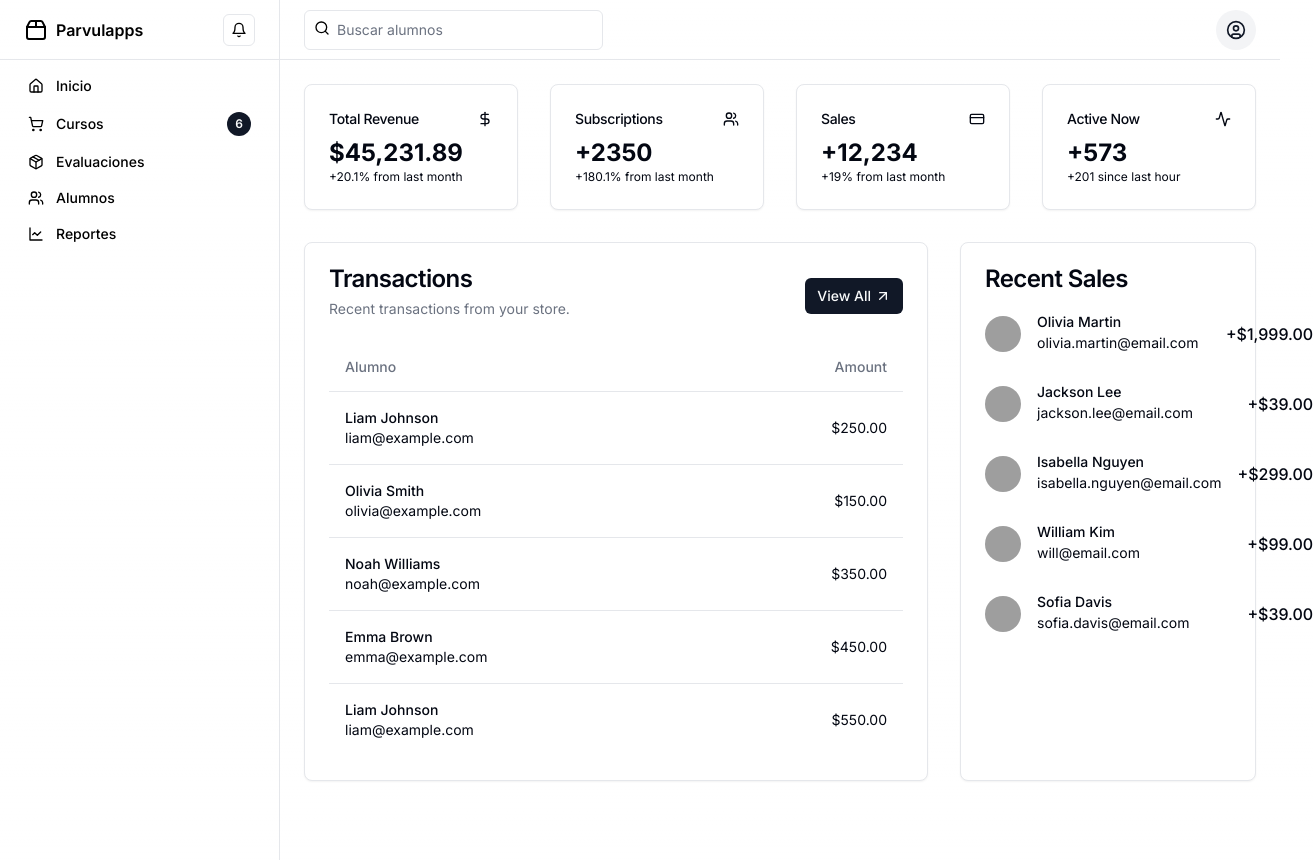
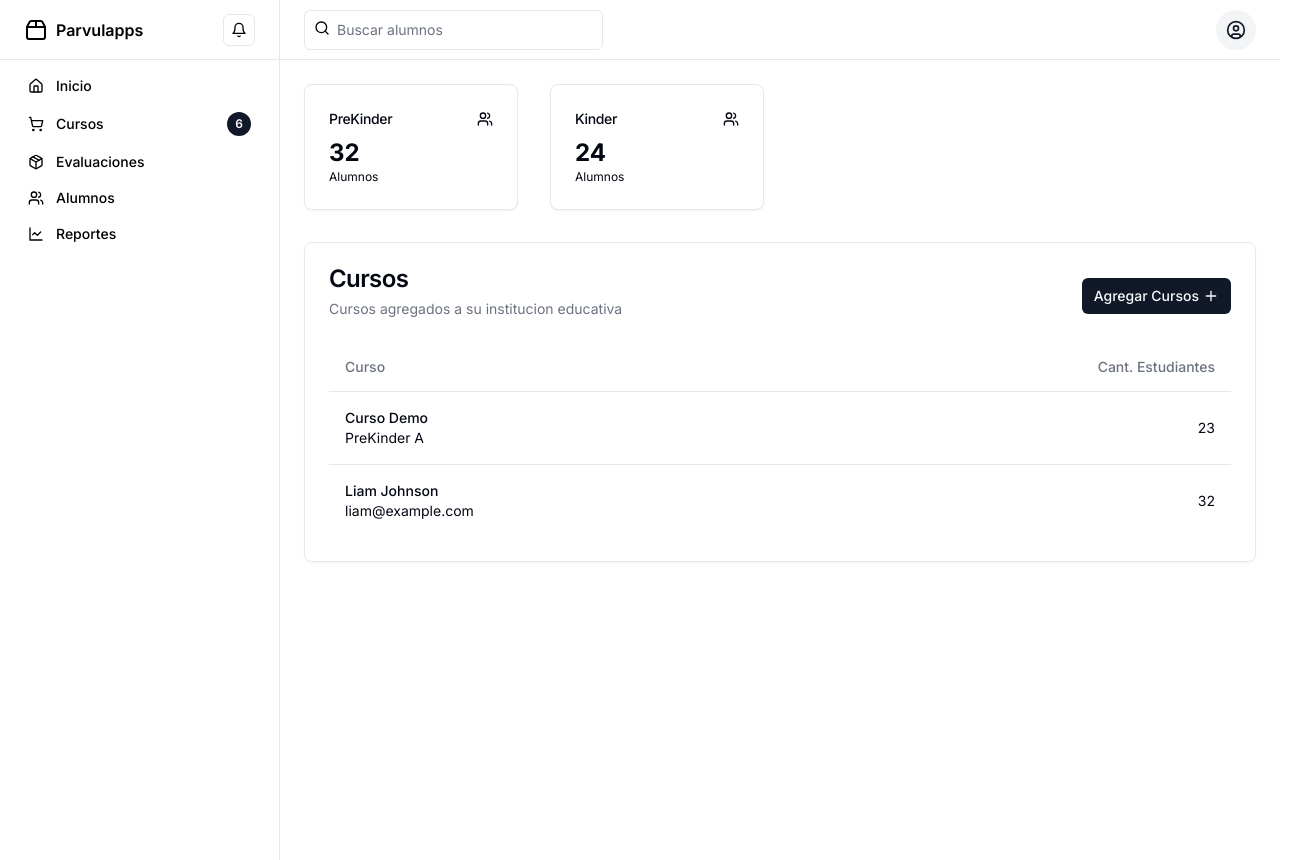
Before and after one commit to camunoz2/parvulapps2, a Next.js app: page /dashboard/cursos in a window 1280 px wide. Shown: the whole page, 1313 px wide, since content can reach past the window. Built offline with nearby package versions, Linux system fonts and the light colour scheme; grey boxes are pictures that could not be loaded.

Commit message:
added "cursos" layout

```diff
--- a/src/app/dashboard/cursos/page.tsx
+++ b/src/app/dashboard/cursos/page.tsx
@@ -1,11 +1,5 @@
 import Link from "next/link";
-import {
-	Activity,
-	ArrowUpRight,
-	CreditCard,
-	DollarSign,
-	Users,
-} from "lucide-react";
+import { ArrowUpRight, Users, Plus } from "lucide-react";
 
 import { Avatar, AvatarFallback, AvatarImage } from "@/components/ui/avatar";
 import { Badge } from "@/components/ui/badge";
@@ -33,70 +27,37 @@ export default function Courses() {
 				<div className="grid gap-4 md:grid-cols-2 md:gap-8 lg:grid-cols-4">
 					<Card>
 						<CardHeader className="flex flex-row items-center justify-between space-y-0 pb-2">
-							<CardTitle className="text-sm font-medium">
-								Total Revenue
-							</CardTitle>
-							<DollarSign className="h-4 w-4 text-muted-foreground" />
+							<CardTitle className="text-sm font-medium">PreKinder</CardTitle>
+							<Users className="h-4 w-4 text-muted-foreground" />
 						</CardHeader>
 						<CardContent>
-							<div className="text-2xl font-bold">$45,231.89</div>
-							<p className="text-xs text-muted-foreground">
-								+20.1% from last month
-							</p>
+							<div className="text-2xl font-bold">32</div>
+							<p className="text-xs text-muted-foreground">Alumnos</p>
 						</CardContent>
 					</Card>
 					<Card>
 						<CardHeader className="flex flex-row items-center justify-between space-y-0 pb-2">
-							<CardTitle className="text-sm font-medium">
-								Subscriptions
-							</CardTitle>
+							<CardTitle className="text-sm font-medium">Kinder</CardTitle>
 							<Users className="h-4 w-4 text-muted-foreground" />
 						</CardHeader>
 						<CardContent>
-							<div className="text-2xl font-bold">+2350</div>
-							<p className="text-xs text-muted-foreground">
-								+180.1% from last month
-							</p>
-						</CardContent>
-					</Card>
-					<Card>
-						<CardHeader className="flex flex-row items-center justify-between space-y-0 pb-2">
-							<CardTitle className="text-sm font-medium">Sales</CardTitle>
-							<CreditCard className="h-4 w-4 text-muted-foreground" />
-						</CardHeader>
-						<CardContent>
-							<div className="text-2xl font-bold">+12,234</div>
-							<p className="text-xs text-muted-foreground">
-								+19% from last month
-							</p>
-						</CardContent>
-					</Card>
-					<Card>
-						<CardHeader className="flex flex-row items-center justify-between space-y-0 pb-2">
-							<CardTitle className="text-sm font-medium">Active Now</CardTitle>
-							<Activity className="h-4 w-4 text-muted-foreground" />
-						</CardHeader>
-						<CardContent>
-							<div className="text-2xl font-bold">+573</div>
-							<p className="text-xs text-muted-foreground">
-								+201 since last hour
-							</p>
+							<div className="text-2xl font-bold">24</div>
+							<p className="text-xs text-muted-foreground">Alumnos</p>
 						</CardContent>
 					</Card>
 				</div>
-				<div className="grid gap-4 md:gap-8 lg:grid-cols-2 xl:grid-cols-3">
 				<Card className="xl:col-span-2">
 					<CardHeader className="flex flex-row items-center">
 						<div className="grid gap-2">
-								<CardTitle>Transactions</CardTitle>
+							<CardTitle>Cursos</CardTitle>
 							<CardDescription>
-									Recent transactions from your store.
+								Cursos agregados a su institucion educativa
 							</CardDescription>
 						</div>
 						<Button asChild size="sm" className="ml-auto gap-1">
 							<Link href="#">
-									View All
-									<ArrowUpRight className="h-4 w-4" />
+								Agregar Cursos
+								<Plus className="h-4 w-4" />
 							</Link>
 						</Button>
 					</CardHeader>
@@ -104,99 +65,21 @@ export default function Courses() {
 						<Table>
 							<TableHeader>
 								<TableRow>
-										<TableHead>Alumno</TableHead>
-										<TableHead className="hidden xl:table-column">
-											Type
+									<TableHead>Curso</TableHead>
+									<TableHead className="text-right">
+										Cant. Estudiantes
 									</TableHead>
-										<TableHead className="hidden xl:table-column">
-											Status
-										</TableHead>
-										<TableHead className="hidden xl:table-column">
-											Date
-										</TableHead>
-										<TableHead className="text-right">Amount</TableHead>
 								</TableRow>
 							</TableHeader>
 							<TableBody>
 								<TableRow>
 									<TableCell>
-											<div className="font-medium">Liam Johnson</div>
+										<div className="font-medium">Curso Demo</div>
 										<div className="hidden text-sm text-muted-foreground md:inline">
-												liam@example.com
+											PreKinder A
 										</div>
 									</TableCell>
-										<TableCell className="hidden xl:table-column">
-											Sale
-										</TableCell>
-										<TableCell className="hidden xl:table-column">
-											<Badge className="text-xs" variant="outline">
-												Approved
-											</Badge>
-										</TableCell>
-										<TableCell className="hidden md:table-cell lg:hidden xl:table-column">
-											2023-06-23
-										</TableCell>
-										<TableCell className="text-right">$250.00</TableCell>
-									</TableRow>
-									<TableRow>
-										<TableCell>
-											<div className="font-medium">Olivia Smith</div>
-											<div className="hidden text-sm text-muted-foreground md:inline">
-												olivia@example.com
-											</div>
-										</TableCell>
-										<TableCell className="hidden xl:table-column">
-											Refund
-										</TableCell>
-										<TableCell className="hidden xl:table-column">
-											<Badge className="text-xs" variant="outline">
-												Declined
-											</Badge>
-										</TableCell>
-										<TableCell className="hidden md:table-cell lg:hidden xl:table-column">
-											2023-06-24
-										</TableCell>
-										<TableCell className="text-right">$150.00</TableCell>
-									</TableRow>
-									<TableRow>
-										<TableCell>
-											<div className="font-medium">Noah Williams</div>
-											<div className="hidden text-sm text-muted-foreground md:inline">
-												noah@example.com
-											</div>
-										</TableCell>
-										<TableCell className="hidden xl:table-column">
-											Subscription
-										</TableCell>
-										<TableCell className="hidden xl:table-column">
-											<Badge className="text-xs" variant="outline">
-												Approved
-											</Badge>
-										</TableCell>
-										<TableCell className="hidden md:table-cell lg:hidden xl:table-column">
-											2023-06-25
-										</TableCell>
-										<TableCell className="text-right">$350.00</TableCell>
-									</TableRow>
-									<TableRow>
-										<TableCell>
-											<div className="font-medium">Emma Brown</div>
-											<div className="hidden text-sm text-muted-foreground md:inline">
-												emma@example.com
-											</div>
-										</TableCell>
-										<TableCell className="hidden xl:table-column">
-											Sale
-										</TableCell>
-										<TableCell className="hidden xl:table-column">
-											<Badge className="text-xs" variant="outline">
-												Approved
-											</Badge>
-										</TableCell>
-										<TableCell className="hidden md:table-cell lg:hidden xl:table-column">
-											2023-06-26
-										</TableCell>
-										<TableCell className="text-right">$450.00</TableCell>
+									<TableCell className="text-right">23</TableCell>
 								</TableRow>
 								<TableRow>
 									<TableCell>
@@ -205,106 +88,12 @@ export default function Courses() {
 											liam@example.com
 										</div>
 									</TableCell>
-										<TableCell className="hidden xl:table-column">
-											Sale
-										</TableCell>
-										<TableCell className="hidden xl:table-column">
-											<Badge className="text-xs" variant="outline">
-												Approved
-											</Badge>
-										</TableCell>
-										<TableCell className="hidden md:table-cell lg:hidden xl:table-column">
-											2023-06-27
-										</TableCell>
-										<TableCell className="text-right">$550.00</TableCell>
+									<TableCell className="text-right">32</TableCell>
 								</TableRow>
 							</TableBody>
 						</Table>
 					</CardContent>
 				</Card>
-					<Card>
-						<CardHeader>
-							<CardTitle>Recent Sales</CardTitle>
-						</CardHeader>
-						<CardContent className="grid gap-8">
-							<div className="flex items-center gap-4">
-								<Avatar className="hidden h-9 w-9 sm:flex">
-									<AvatarImage src="/avatars/01.png" alt="Avatar" />
-									<AvatarFallback>OM</AvatarFallback>
-								</Avatar>
-								<div className="grid gap-1">
-									<p className="text-sm font-medium leading-none">
-										Olivia Martin
-									</p>
-									<p className="text-sm text-muted-foreground">
-										olivia.martin@email.com
-									</p>
-								</div>
-								<div className="ml-auto font-medium">+$1,999.00</div>
-							</div>
-							<div className="flex items-center gap-4">
-								<Avatar className="hidden h-9 w-9 sm:flex">
-									<AvatarImage src="/avatars/02.png" alt="Avatar" />
-									<AvatarFallback>JL</AvatarFallback>
-								</Avatar>
-								<div className="grid gap-1">
-									<p className="text-sm font-medium leading-none">
-										Jackson Lee
-									</p>
-									<p className="text-sm text-muted-foreground">
-										jackson.lee@email.com
-									</p>
-								</div>
-								<div className="ml-auto font-medium">+$39.00</div>
-							</div>
-							<div className="flex items-center gap-4">
-								<Avatar className="hidden h-9 w-9 sm:flex">
-									<AvatarImage src="/avatars/03.png" alt="Avatar" />
-									<AvatarFallback>IN</AvatarFallback>
-								</Avatar>
-								<div className="grid gap-1">
-									<p className="text-sm font-medium leading-none">
-										Isabella Nguyen
-									</p>
-									<p className="text-sm text-muted-foreground">
-										isabella.nguyen@email.com
-									</p>
-								</div>
-								<div className="ml-auto font-medium">+$299.00</div>
-							</div>
-							<div className="flex items-center gap-4">
-								<Avatar className="hidden h-9 w-9 sm:flex">
-									<AvatarImage src="/avatars/04.png" alt="Avatar" />
-									<AvatarFallback>WK</AvatarFallback>
-								</Avatar>
-								<div className="grid gap-1">
-									<p className="text-sm font-medium leading-none">
-										William Kim
-									</p>
-									<p className="text-sm text-muted-foreground">
-										will@email.com
-									</p>
-								</div>
-								<div className="ml-auto font-medium">+$99.00</div>
-							</div>
-							<div className="flex items-center gap-4">
-								<Avatar className="hidden h-9 w-9 sm:flex">
-									<AvatarImage src="/avatars/05.png" alt="Avatar" />
-									<AvatarFallback>SD</AvatarFallback>
-								</Avatar>
-								<div className="grid gap-1">
-									<p className="text-sm font-medium leading-none">
-										Sofia Davis
-									</p>
-									<p className="text-sm text-muted-foreground">
-										sofia.davis@email.com
-									</p>
-								</div>
-								<div className="ml-auto font-medium">+$39.00</div>
-							</div>
-						</CardContent>
-					</Card>
-				</div>
 			</main>
 		</div>
 	);
--- a/src/app/dashboard/page.tsx
+++ b/src/app/dashboard/page.tsx
@@ -142,12 +142,16 @@ export default function DashboardContent() {
 								<TableHeader>
 									<TableRow>
 										<TableHead>Alumno</TableHead>
-										<TableHead className="hidden sm:table-cell">Type</TableHead>
 										<TableHead className="hidden sm:table-cell">
-											Status
+											Evaluacion
 										</TableHead>
-										<TableHead className="hidden md:table-cell">Date</TableHead>
-										<TableHead className="text-right">Amount</TableHead>
+										<TableHead className="hidden sm:table-cell">
+											Estado
+										</TableHead>
+										<TableHead className="hidden md:table-cell">
+											Fecha
+										</TableHead>
+										<TableHead className="text-right">Puntaje</TableHead>
 									</TableRow>
 								</TableHeader>
 								<TableBody>
```
Also changed, not shown: src/components/ui/card.tsx (+24 -17 lines). Lines whose indentation alone changed are shown as unchanged.
